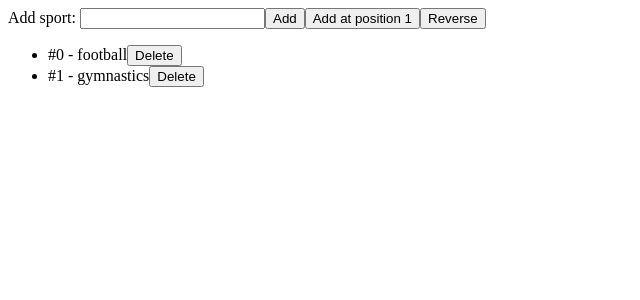
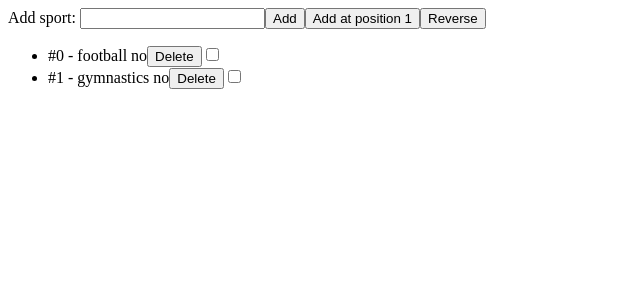
Before and after one commit to Yurimcalex/react-sandbox, a React (Vite) app: page / in a window 1280 px wide. Shown: the top 300 px of the page, without its empty margins (0-640 px from the left). Built offline with nearby package versions, Linux system fonts and the light colour scheme.

Commit message:
update:SportList - add checkboxes

```diff
--- a/src/ai/SportList.jsx
+++ b/src/ai/SportList.jsx
@@ -1,8 +1,8 @@
 import { useState } from 'react';
 
 const initialSports = [
-	{ id: 1, name: 'football' },
-	{ id: 2, name: 'gymnastics' }
+	{ id: 1, name: 'football', checked: false },
+	{ id: 2, name: 'gymnastics', checked: false }
 ];
 
 export default function SportList() {
@@ -33,6 +33,16 @@ export default function SportList() {
 		setSports([...sports].reverse());
 	};
 
+	const handleCheckSport = (id) => {
+		setSports(sports.map(sport => {
+			if (sport.id === id) {
+				return { ...sport, checked: !sport.checked};
+			} else {
+				return sport;
+			}
+		}));
+	};
+
 	return (
 		<div>
 			<div>
@@ -46,8 +56,9 @@ export default function SportList() {
 			<ul>
 				{sports.map((sport, i) => (
 					<li key={sport.id}>
-						#{i} - {sport.name}
+						#{i} - {sport.name} {sport.checked ? 'yes': 'no'}
 						<button onClick={() => handleDeleteSport(sport.id)}>Delete</button>
+						<input type="checkbox" value={sport.checked} onChange={() => handleCheckSport(sport.id)} />
 					</li>
 				))}
 			</ul>
```
